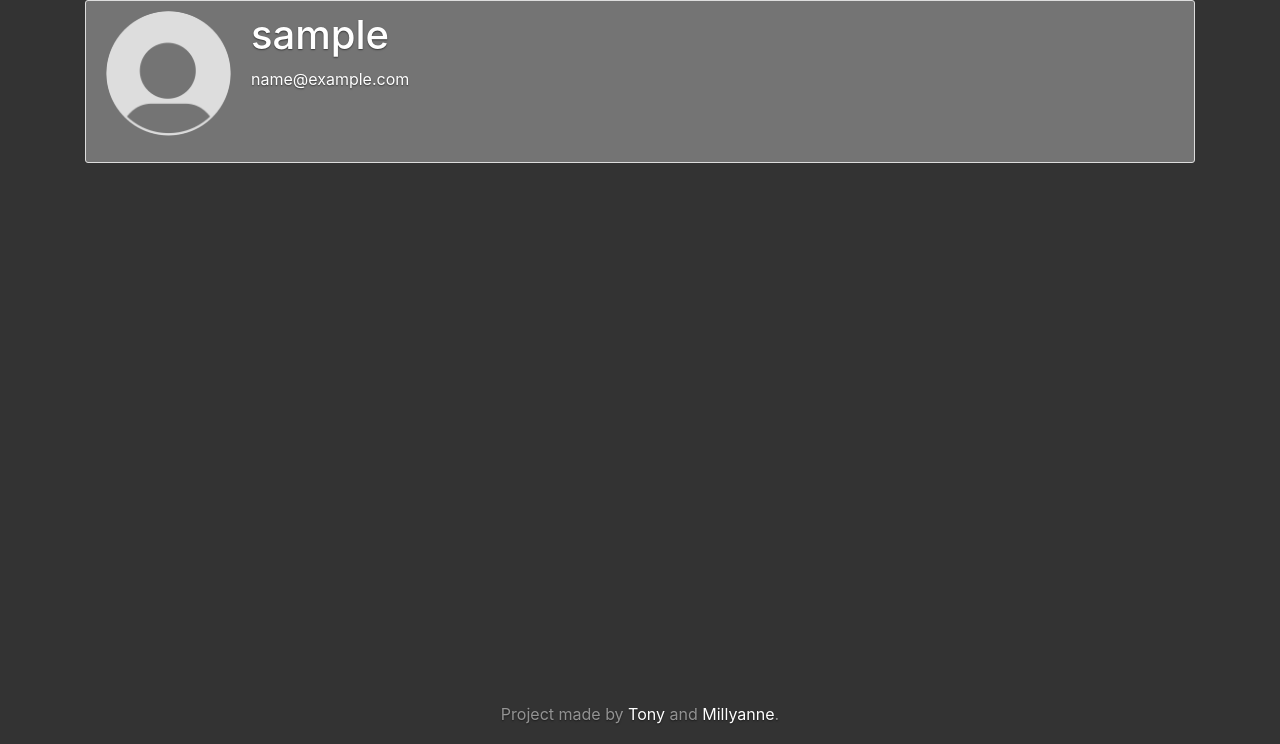
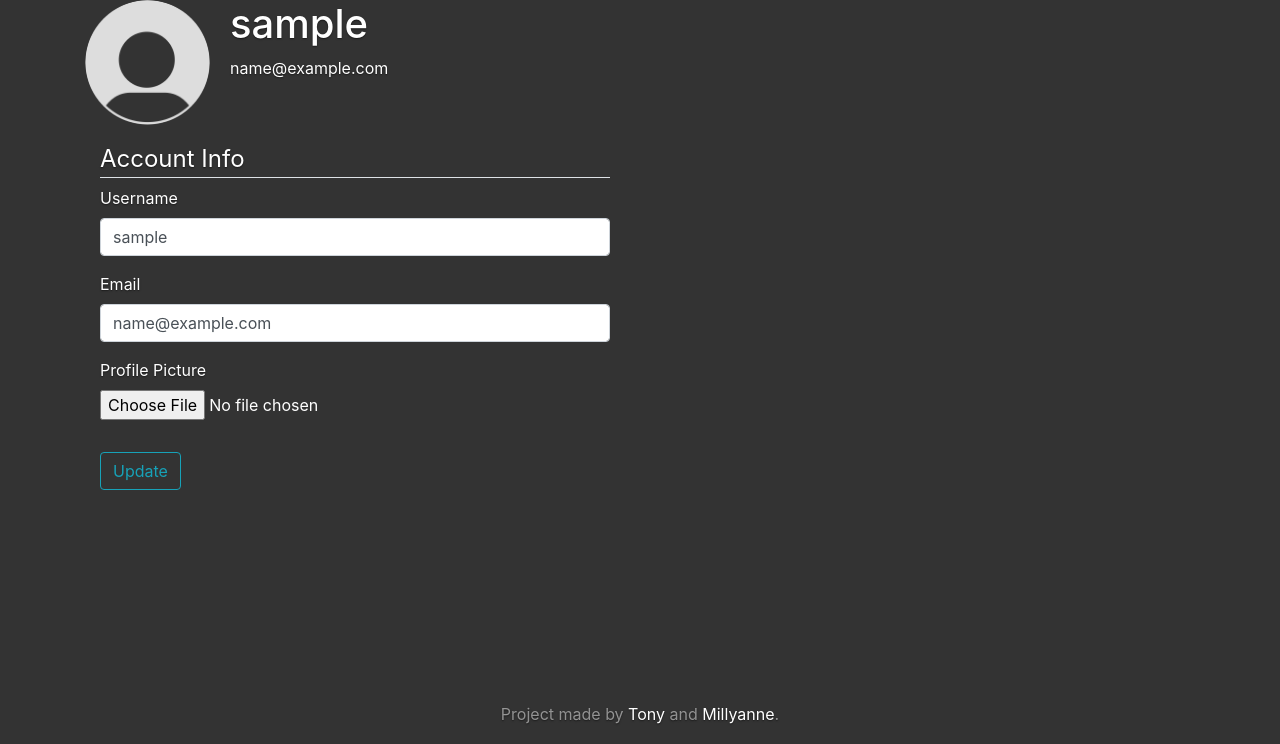
Before and after one commit to ynot93/tele-thrive, a Flask app: page /user-profile in a window 1280 px wide. Shown: the part 56-800 px from the top of the page. Run offline with Flask 3, Linux system fonts and the light colour scheme; the visitor is signed in with stand-in values (Sample User, id 1); some libraries are stand-ins or nearby versions.

Commit message:
Update profile picture

```diff
--- a/flask_app/forms.py
+++ b/flask_app/forms.py
@@ -1,4 +1,6 @@
 from flask_wtf import FlaskForm
+from flask_wtf.file import FileField, FileAllowed
+from flask_login import current_user
 from wtforms import StringField, SubmitField, PasswordField, BooleanField
 from wtforms.validators import DataRequired, Email, EqualTo, Length, ValidationError
 from flask_app.models.user import User
@@ -59,14 +61,17 @@ class TherapistLoginForm(FlaskForm):
 class UpdateProfileForm(FlaskForm):
     username = StringField('Username', validators=[DataRequired()])
     email = StringField('Email', validators=[DataRequired(), Email()])
-    submit = SubmitField('Sign Up')
+    prof_pic = FileField('Profile Picture', validators=[FileAllowed(['png', 'jpg', 'jpeg'])])
+    submit = SubmitField('Update')
 
     def validate_username(self, username):
-        user = User.query.filter_by(username=username.data).first()
-        if user:
-            raise ValidationError('This username already exists!')
+        if username.data != current_user.username:
+            user = User.query.filter_by(username=username.data).first()
+            if user:
+                raise ValidationError('This username already exists!')
 
     def validate_email(self, email):
-        email = User.query.filter_by(email=email.data).first()
-        if email:
-            raise ValidationError('This email already exists!')
+        if email.data != current_user.email:
+            email = User.query.filter_by(email=email.data).first()
+            if email:
+                raise ValidationError('This email already exists!')
--- a/flask_app/routes.py
+++ b/flask_app/routes.py
@@ -1,5 +1,8 @@
+import os
+import secrets
+from PIL import Image
 from flask import render_template, url_for, flash, redirect, request
-from .forms import RegistrationForm, LoginForm, TherapistRegistrationForm, TherapistLoginForm
+from .forms import RegistrationForm, LoginForm, TherapistRegistrationForm, TherapistLoginForm, UpdateProfileForm
 from . import app, db, bcrypt
 
 from flask_app.models.appointment import Appointment
@@ -156,8 +159,40 @@ def logout():
     return redirect(url_for('home'))
 
 
-@app.route("/user-profile")
+def save_pic(picture):
+    hex_value = secrets.token_hex(8)
+    file_name, ext = os.path.splitext(picture.filename)
+    new_filename = hex_value + ext
+    file_path = os.path.join(app.root_path, 'static/images/profile_pictures', new_filename)
+
+    pixel_size = (125, 125)
+    img = Image.open(picture)
+    img.thumbnail(pixel_size)
+    img.save(file_path)
+    return new_filename
+
+
+@app.route("/user-profile", methods=['GET', 'POST'])
 @login_required
 def user_profile():
+    form = UpdateProfileForm()
+    if form.validate_on_submit():
+        if form.prof_pic.data:
+            old_picture = current_user.image_profile
+            if old_picture != 'default.jpg':
+                os.remove(os.path.join(app.root_path,
+                                       'static/images/profile_pictures',
+                                       old_picture))
+            saved_picture = save_pic(form.prof_pic.data)
+            current_user.image_profile = saved_picture
+        current_user.username = form.username.data
+        current_user.email = form.email.data
+        db.session.commit()
+        flash('Your account has been updated', 'success')
+        return redirect(url_for('user_profile'))
+    elif request.method == 'GET':
+        form.username.data = current_user.username
+        form.email.data = current_user.email
     profile_pic = url_for('static', filename='images/profile_pictures/' + current_user.image_profile)
-    return render_template('user_profile.html', title='User Profile', profile_pic=profile_pic)
+    return render_template('user_profile.html', title='User Profile',
+                           profile_pic=profile_pic, form=form)
--- a/flask_app/templates/user_profile.html
+++ b/flask_app/templates/user_profile.html
@@ -1,7 +1,6 @@
 {% extends "layout.html" %}
 {% block content %}
 <div class="container">
-        <div class="content-section">
     <div class="media">
       <img class="rounded-circle account-img" src="{{ profile_pic }}">
       <div class="media-body">
@@ -9,6 +8,59 @@
         <p>{{ current_user.email }}</p>
       </div>
     </div>
+    <div class="row">
+      <div class="col-md-6">
+        <div class="container ">
+          <form method="POST" action="" enctype="multipart/form-data">
+            {{ form.hidden_tag() }}
+            <fieldset class="form-group">
+              <legend class="border-bottom mg-4">Account Info</legend>
+              <div class="form-group">
+                {{ form.username.label(class="form-control-label") }}
+
+                {% if form.username.errors %}
+                {{ form.username(class="form-control form-control-large is-invalid") }}
+                <div class="invalid-feedback">
+                  {% for error in form.username.errors %}
+                  <span>{{ error }}</span>
+                  {% endfor %}
+                </div>
+                {% else %}
+                {{ form.username(class="form-control form-control-large") }}
+                {% endif %}
+              </div>
+              <div class="form-group">
+                {{ form.email.label(class="form-control-label") }}
+
+                {% if form.email.errors %}
+                {{ form.email(class="form-control form-control-large is-invalid") }}
+                <div class="invalid-feedback">
+                  {% for error in form.email.errors %}
+                    <span>{{ error }}</span>
+                  {% endfor %}
+                </div>
+                {% else %}
+                {{ form.email(class="form-control form-control-large") }}
+                {% endif %}
+              </div>
+              <div class="form-group">
+                {{ form.prof_pic.label() }}
+                {{ form.prof_pic(class="form-control-file") }}
+
+                {% if form.prof_pic.errors %}
+                  {% for error in form.prof_pic.errors %}
+                    <span class="text-danger">{{ error }}</span></br>
+                  {% endfor %}
+                {% endif %}
+              </div>
+            </fieldset>
+            <div class="form-group">
+              {{ form.submit(class="btn btn-outline-info") }}
+            </div>
+          </form>
+        </div>
+      </div>
+      <div class="col-md-6"></div>
     </div>
 </div>
 {% endblock content %}
--- a/requirements.txt
+++ b/requirements.txt
@@ -5,6 +5,7 @@ dnspython==2.6.1
 email_validator==2.1.1
 Flask==3.0.2
 Flask-Bcrypt==1.0.1
+Flask-Login==0.6.3
 Flask-SQLAlchemy==3.1.1
 Flask-WTF==1.2.1
 greenlet==3.0.3
@@ -12,6 +13,7 @@ idna==3.6
 itsdangerous==2.1.2
 Jinja2==3.1.3
 MarkupSafe==2.1.5
+pillow==10.2.0
 python-dotenv==1.0.1
 SQLAlchemy==2.0.28
 typing_extensions==4.10.0
```
Also changed, not shown: flask_app/static/images/profile_pictures/e7232e914197ad2f.png (added), flask_app/static/images/profile_pictures/f40a50ce7ebf862f.png (added). Lines whose indentation alone changed are shown as unchanged.
